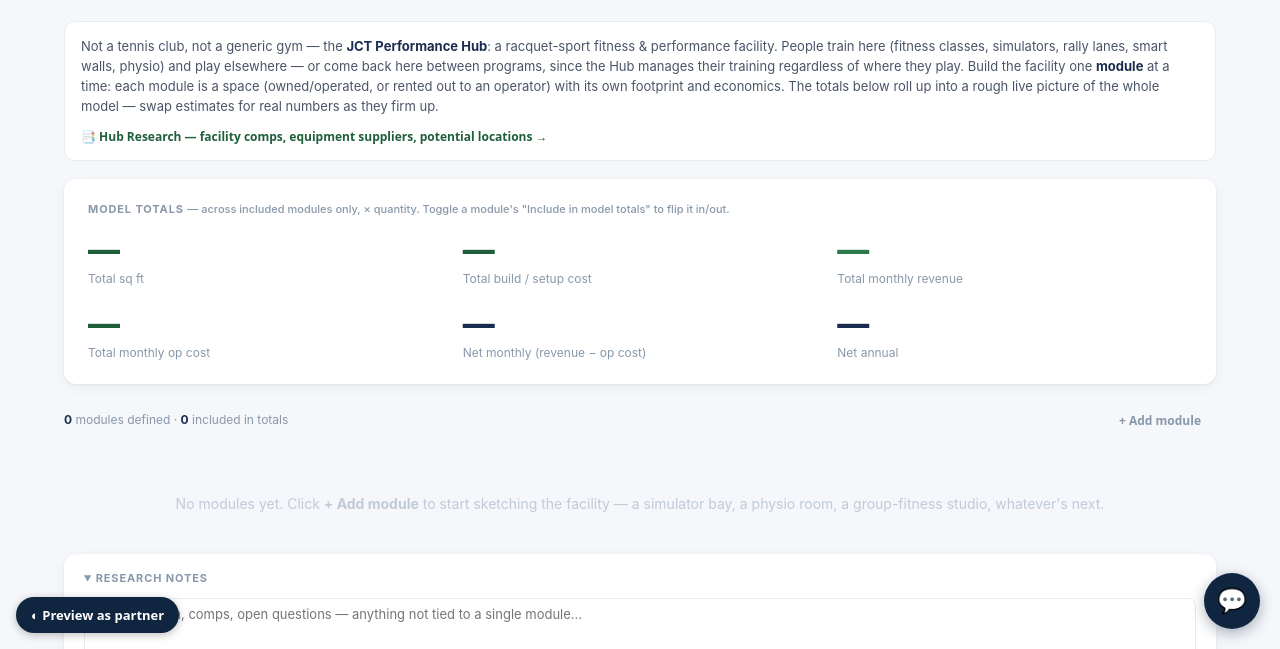
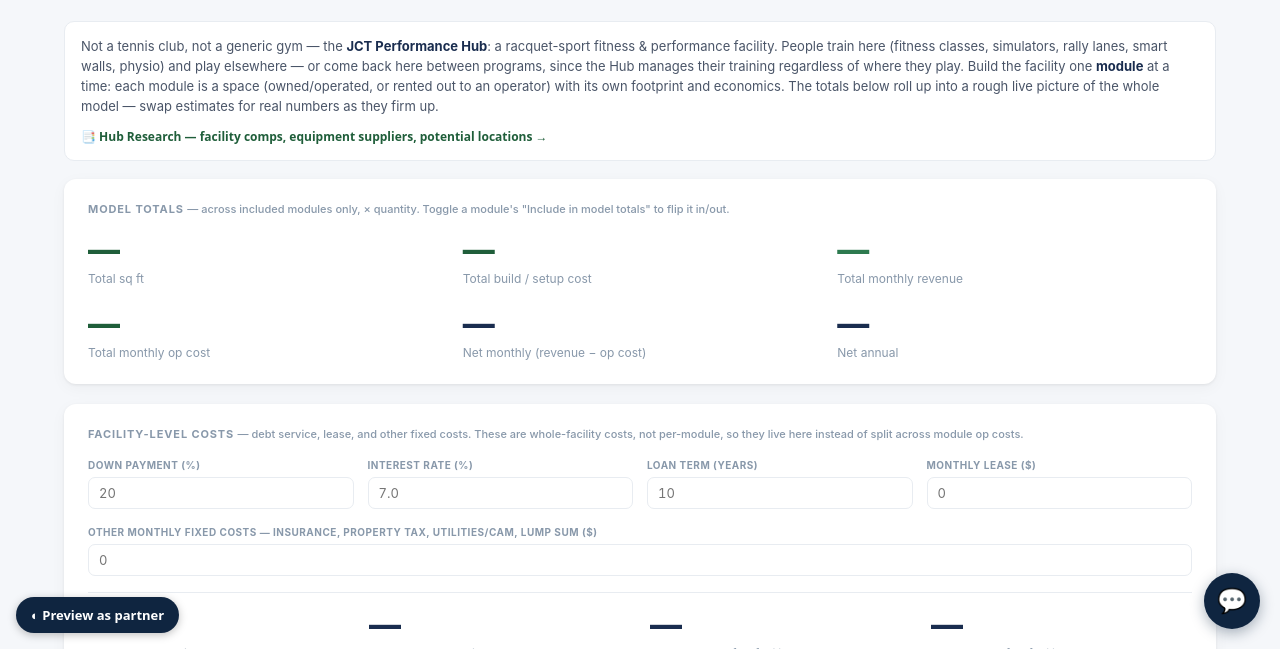
Before and after one commit to craigtyoung/jct-transition-planner, a website: page public/hub-model.html in a window 1280 px wide. Shown: the part 151-800 px from the top of the page. Drawn offline with Linux system fonts and the light colour scheme; no server answers.

Commit message:
Performance Hub: add Facility-Level Costs card (debt service amortization, lease, other fixed costs)

```diff
--- a/public/hub-model.html
+++ b/public/hub-model.html
@@ -54,6 +54,13 @@
 #summary-card .big-num:not(.hub-summary-net):not(.green) { color: #1F5E3A !important; }
 .hub-summary-grid { display:grid; grid-template-columns:repeat(3,1fr); gap:20px; }
 @media (max-width:820px){ .hub-summary-grid { grid-template-columns:repeat(2,1fr); } }
+.hub-fac-grid { display:grid; grid-template-columns:repeat(4,1fr); gap:14px; margin-bottom:16px; }
+@media (max-width:820px){ .hub-fac-grid { grid-template-columns:repeat(2,1fr); } }
+.hub-fac-field .lbl { font-size:10px; font-weight:700; color:var(--gray-500); text-transform:uppercase; letter-spacing:.05em; display:block; margin-bottom:4px; }
+.hub-fac-field input { border:1.5px solid var(--gray-100) !important; background:white !important; }
+.hub-fac-divider { border-top:1px solid var(--gray-100); margin:4px 0 16px; }
+.hub-fac-readout { display:grid; grid-template-columns:repeat(4,1fr); gap:20px; }
+@media (max-width:820px){ .hub-fac-readout { grid-template-columns:repeat(2,1fr); } }
 </style>
 </head>
 <body>
@@ -130,6 +137,53 @@
     </div>
   </div>
 
+  <div class="card section" id="facility-card">
+    <div class="card-title">Facility-Level Costs <span style="font-weight:500;font-size:11px;color:var(--gray-500);text-transform:none;letter-spacing:0">— debt service, lease, and other fixed costs. These are whole-facility costs, not per-module, so they live here instead of split across module op costs.</span></div>
+    <div class="hub-fac-grid">
+      <div class="hub-fac-field">
+        <span class="lbl">Down payment (%)</span>
+        <input type="number" min="0" max="100" id="fac-downpct" placeholder="20" onchange="onFacField('downPaymentPct', this.value)">
+      </div>
+      <div class="hub-fac-field">
+        <span class="lbl">Interest rate (%)</span>
+        <input type="number" min="0" step="0.1" id="fac-rate" placeholder="7.0" onchange="onFacField('interestRatePct', this.value)">
+      </div>
+      <div class="hub-fac-field">
+        <span class="lbl">Loan term (years)</span>
+        <input type="number" min="1" id="fac-term" placeholder="10" onchange="onFacField('loanTermYears', this.value)">
+      </div>
+      <div class="hub-fac-field">
+        <span class="lbl">Monthly lease ($)</span>
+        <input type="number" min="0" id="fac-lease" placeholder="0" onchange="onFacField('monthlyLease', this.value)">
+      </div>
+    </div>
+    <div class="hub-fac-grid" style="grid-template-columns:1fr">
+      <div class="hub-fac-field">
+        <span class="lbl">Other monthly fixed costs — insurance, property tax, utilities/CAM, lump sum ($)</span>
+        <input type="number" min="0" id="fac-otherfixed" placeholder="0" onchange="onFacField('monthlyOtherFixed', this.value)">
+      </div>
+    </div>
+    <div class="hub-fac-divider"></div>
+    <div class="hub-fac-readout">
+      <div>
+        <div class="big-num" id="fac-loanamount">—</div>
+        <div class="num-label">Loan amount (build cost − down payment)</div>
+      </div>
+      <div>
+        <div class="big-num" id="fac-debtservice">—</div>
+        <div class="num-label">Monthly debt service</div>
+      </div>
+      <div>
+        <div class="big-num hub-summary-net" id="fac-netmonthly">—</div>
+        <div class="num-label">Net monthly, after facility costs</div>
+      </div>
+      <div>
+        <div class="big-num hub-summary-net" id="fac-netannual">—</div>
+        <div class="num-label">Net annual, after facility costs</div>
+      </div>
+    </div>
+  </div>
+
   <div class="hub-toolbar">
     <div class="hub-counts" id="hub-counts">—</div>
     <button class="btn-ghost" onclick="addModule()">+ Add module</button>
@@ -150,7 +204,7 @@
 <div class="footer" id="footer-ts">JCT Transition Planner · Updated —</div>
 
 <script>
-let data = { intro: '', modules: [] };
+let data = { intro: '', modules: [], facility: {} };
 let saveTimer = null;
 
 const uid = () => 'm' + Date.now().toString(36) + Math.floor(Math.random() * 1e4).toString(36);
@@ -169,7 +223,13 @@
 async function load() {
   try { const res = await fetch('/api/hub-model'); if (res.ok) data = await res.json(); } catch (e) {}
   if (!Array.isArray(data.modules)) data.modules = [];
+  if (!data.facility || typeof data.facility !== 'object') data.facility = {};
   document.getElementById('research-notes').value = data.intro || '';
+  document.getElementById('fac-downpct').value = data.facility.downPaymentPct || '';
+  document.getElementById('fac-rate').value = data.facility.interestRatePct || '';
+  document.getElementById('fac-term').value = data.facility.loanTermYears || '';
+  document.getElementById('fac-lease').value = data.facility.monthlyLease || '';
+  document.getElementById('fac-otherfixed').value = data.facility.monthlyOtherFixed || '';
   render();
   const ts = data.lastUpdated ? new Date(data.lastUpdated).toLocaleString() : '—';
   document.getElementById('footer-ts').textContent = `JCT Transition Planner · Last saved: ${ts}`;
@@ -210,8 +270,48 @@
   netAnnualEl.className = 'big-num hub-summary-net ' + (t.net > 0 ? 'green' : (t.net < 0 ? 'red' : ''));
 }
 
+// Standard amortizing-loan monthly payment: P = L*c(1+c)^n / ((1+c)^n - 1)
+function monthlyDebtService(loanAmount, annualRatePct, termYears) {
+  if (loanAmount <= 0) return 0;
+  const n = termYears * 12;
+  if (n <= 0) return 0;
+  const c = (annualRatePct / 100) / 12;
+  if (c === 0) return loanAmount / n;
+  return loanAmount * (c * Math.pow(1 + c, n)) / (Math.pow(1 + c, n) - 1);
+}
+
+function renderFacility() {
+  const t = totals();
+  const f = data.facility || {};
+  const downPct = num(f.downPaymentPct);
+  const loanAmount = Math.max(0, t.build * (1 - downPct / 100));
+  const debtService = monthlyDebtService(loanAmount, num(f.interestRatePct), num(f.loanTermYears));
+  const lease = num(f.monthlyLease);
+  const otherFixed = num(f.monthlyOtherFixed);
+  const netAfter = t.net - debtService - lease - otherFixed;
+
+  document.getElementById('fac-loanamount').textContent = t.build ? money(loanAmount) : '—';
+  document.getElementById('fac-debtservice').textContent = (loanAmount > 0 && num(f.interestRatePct) >= 0 && num(f.loanTermYears) > 0) ? money(debtService) : '—';
+
+  const hasFacilityInputs = t.build > 0 || lease > 0 || otherFixed > 0;
+  const netEl = document.getElementById('fac-netmonthly');
+  netEl.textContent = hasFacilityInputs ? money(netAfter) : '—';
+  netEl.className = 'big-num hub-summary-net ' + (netAfter > 0 ? 'green' : (netAfter < 0 ? 'red' : ''));
+  const annualEl = document.getElementById('fac-netannual');
+  annualEl.textContent = hasFacilityInputs ? money(netAfter * 12) : '—';
+  annualEl.className = 'big-num hub-summary-net ' + (netAfter > 0 ? 'green' : (netAfter < 0 ? 'red' : ''));
+}
+
+function onFacField(key, val) {
+  if (!data.facility) data.facility = {};
+  data.facility[key] = val;
+  renderFacility();
+  schedSave();
+}
+
 function render() {
   renderSummary();
+  renderFacility();
   const c = document.getElementById('hub-container');
   c.innerHTML = '';
   if (!data.modules.length) {
```
